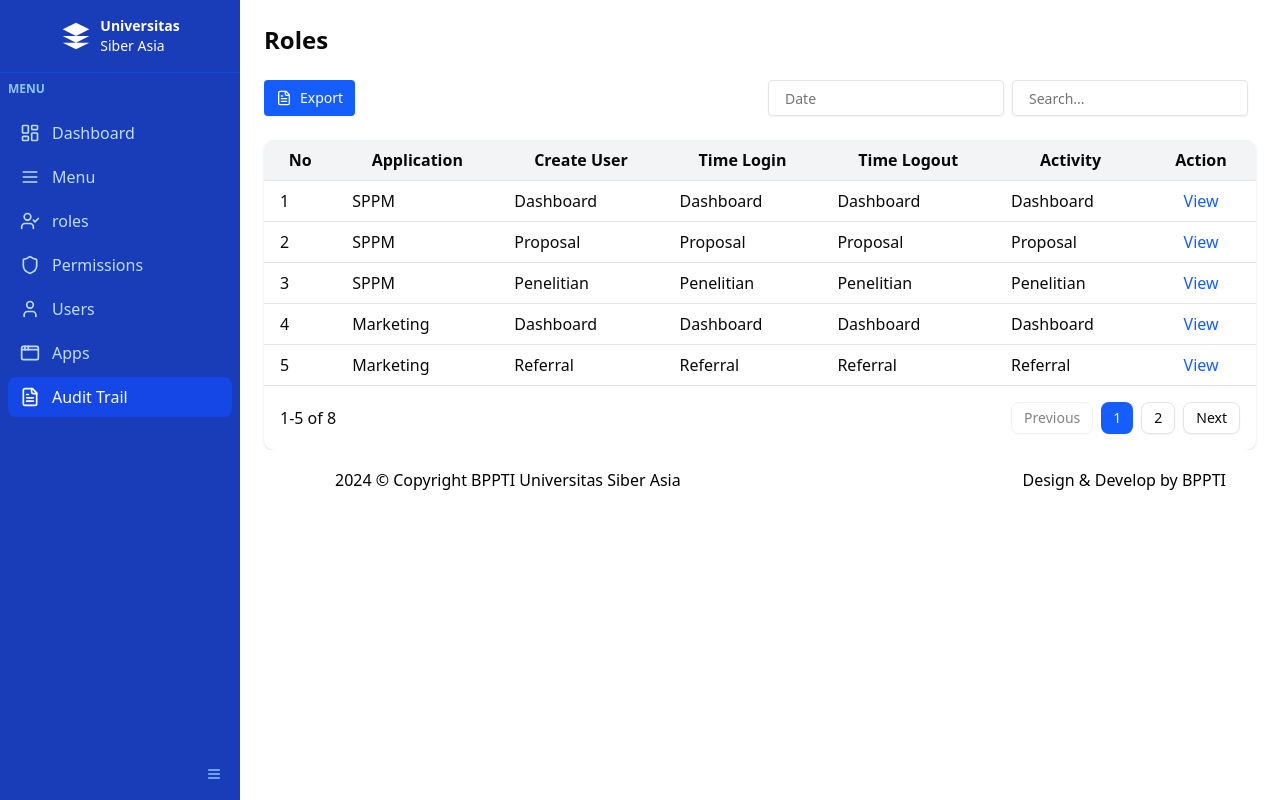
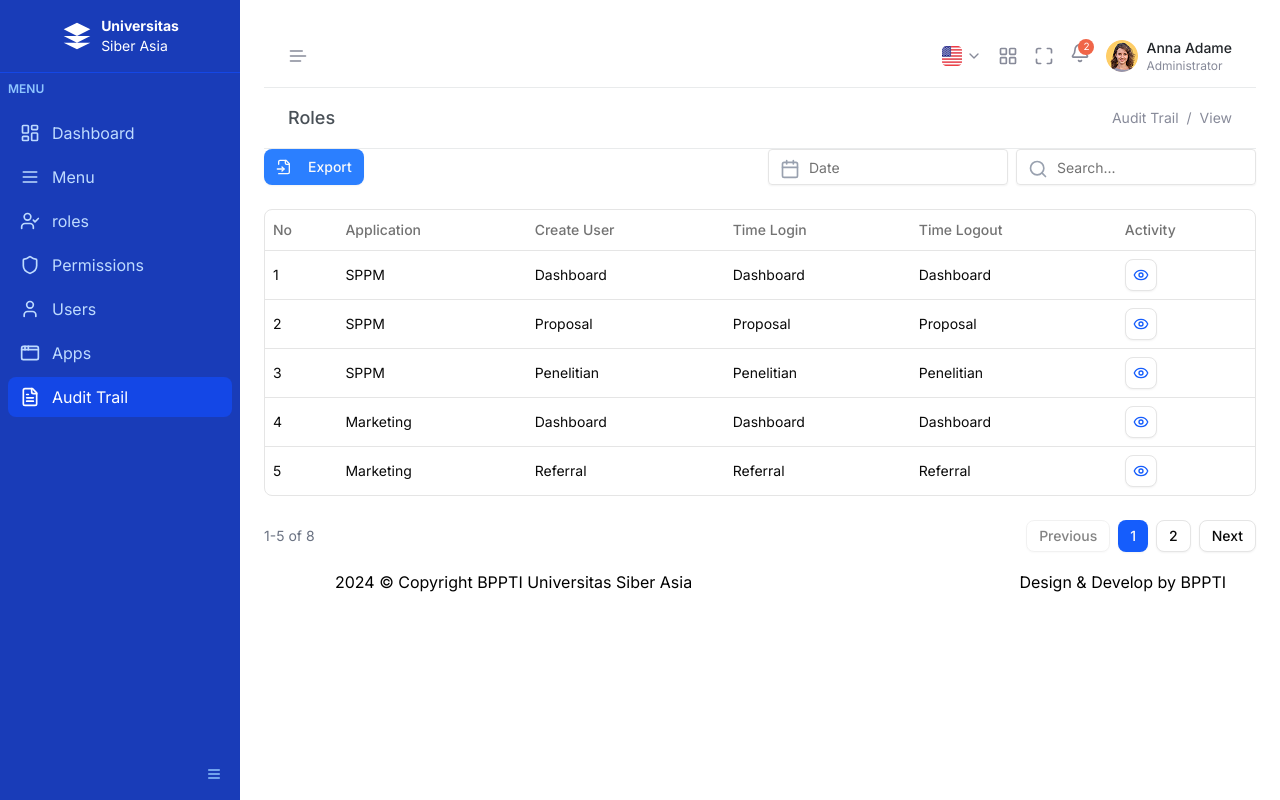
Before and after one commit to RafindraAditias/unsia, a Next.js app: page /dashboard/audit-trail in a window 1280 px wide. Built offline with nearby package versions, Linux system fonts and the light colour scheme.

Commit message:
fix scalling audit trail

```diff
--- /dev/null
+++ b/app/components/dashboard/AuditTable.tsx
@@ -0,0 +1,111 @@
+"use client";
+
+import {
+  createColumnHelper,
+  flexRender,
+  getCoreRowModel,
+  useReactTable,
+} from "@tanstack/react-table";
+import { Edit, Eye, Trash2 } from "lucide-react";
+import {
+  Table,
+  TableBody,
+  TableCell,
+  TableHead,
+  TableHeader,
+  TableRow,
+} from "@/components/ui/table";
+import { Button } from "@/components/ui/button";
+import { MenuItem } from "@/app/dashboard/audit-trail/page"; // Import the type from the page
+
+interface MenuTableProps {
+  data: MenuItem[];
+}
+
+export default function MenuTable({ data }: MenuTableProps) {
+  const columnHelper = createColumnHelper<MenuItem>();
+
+  const columns = [
+    columnHelper.accessor("id", {
+      header: "No",
+      cell: (info) => info.getValue(),
+    }),
+    columnHelper.accessor("application", {
+      header: "Application",
+      cell: (info) => info.getValue(),
+    }),
+    columnHelper.accessor("createUser", {
+      header: "Create User",
+      cell: (info) => info.getValue(),
+    }),
+    columnHelper.accessor("timeLogin", {
+      header: "Time Login",
+      cell: (info) => info.getValue(),
+    }),
+    columnHelper.accessor("timeLogout", {
+      header: "Time Logout",
+      cell: (info) => info.getValue(),
+    }),
+    columnHelper.accessor("activity", {
+      header: "Activity",
+      cell: (info) => {
+        const role = info.getValue();
+        return (
+          <Button
+            variant="outline"
+            size="icon"
+            className="h-8 w-8 text-blue-600"
+          >
+            <Eye className="h-4 w-4" />
+          </Button>
+        );
+      },
+    }),
+  ];
+
+  const table = useReactTable({
+    data,
+    columns,
+    getCoreRowModel: getCoreRowModel(),
+  });
+
+  return (
+    <div className="border rounded-md">
+      <Table>
+        <TableHeader>
+          {table.getHeaderGroups().map((headerGroup) => (
+            <TableRow key={headerGroup.id}>
+              {headerGroup.headers.map((header) => (
+                <TableHead key={header.id}>
+                  {flexRender(
+                    header.column.columnDef.header,
+                    header.getContext()
+                  )}
+                </TableHead>
+              ))}
+            </TableRow>
+          ))}
+        </TableHeader>
+        <TableBody>
+          {table.getRowModel().rows.length ? (
+            table.getRowModel().rows.map((row) => (
+              <TableRow key={row.id}>
+                {row.getVisibleCells().map((cell) => (
+                  <TableCell key={cell.id}>
+                    {flexRender(cell.column.columnDef.cell, cell.getContext())}
+                  </TableCell>
+                ))}
+              </TableRow>
+            ))
+          ) : (
+            <TableRow>
+              <TableCell colSpan={columns.length} className="text-center">
+                No results.
+              </TableCell>
+            </TableRow>
+          )}
+        </TableBody>
+      </Table>
+    </div>
+  );
+}
--- /dev/null
+++ b/app/dashboard/audit-trail/layout.tsx
@@ -0,0 +1,22 @@
+import type { Metadata } from "next";
+import { Inter } from "next/font/google";
+import Sidebar from "@/app/components/dashboard/SideBar";
+
+const inter = Inter({ subsets: ["latin"] });
+
+export default function RootLayout({
+  children,
+}: Readonly<{
+  children: React.ReactNode;
+}>) {
+  return (
+    <html lang="en">
+      <body className={inter.className}>
+        <div className="flex h-screen">
+          <Sidebar />
+          <div className="flex-1 overflow-auto">{children}</div>
+        </div>
+      </body>
+    </html>
+  );
+}
--- a/app/dashboard/audit-trail/page.tsx
+++ b/app/dashboard/audit-trail/page.tsx
@@ -1,7 +1,7 @@
 "use client";
 import { useState } from "react";
 import { Button } from "@/components/ui/button";
-import { Calendar, icons, FileText } from "lucide-react";
+import { FileInput, Search, Calendar } from "lucide-react";
 import {
   Select,
   SelectContent,
@@ -10,12 +10,13 @@ import {
   SelectValue,
 } from "@/components/ui/select";
 import { Input } from "@/components/ui/input";
-import Sidebar from "@/app/components/dashboard/SideBar";
+import { Header } from "@/app/components/dashboard/Header";
 import Footer from "@/app/components/Footer";
+import MenuTable from "@/app/components/dashboard/AuditTable";
 
-// Define the Role type
-export type Role = {
-  no: number;
+// Define the MenuItem type
+export type MenuItem = {
+  id: number;
   application: string;
   createUser: string;
   timeLogin: string;
@@ -25,9 +26,9 @@ export type Role = {
 };
 
 // Sample data
-const rolesData: Role[] = [
+const menuItems: MenuItem[] = [
   {
-    no: 1,
+    id: 1,
     application: "SPPM",
     createUser: "Dashboard",
     timeLogin: "Dashboard",
@@ -36,7 +37,7 @@ const rolesData: Role[] = [
     action: "View",
   },
   {
-    no: 2,
+    id: 2,
     application: "SPPM",
     createUser: "Proposal",
     timeLogin: "Proposal",
@@ -45,7 +46,7 @@ const rolesData: Role[] = [
     action: "View",
   },
   {
-    no: 3,
+    id: 3,
     application: "SPPM",
     createUser: "Penelitian",
     timeLogin: "Penelitian",
@@ -54,7 +55,7 @@ const rolesData: Role[] = [
     action: "View",
   },
   {
-    no: 4,
+    id: 4,
     application: "Marketing",
     createUser: "Dashboard",
     timeLogin: "Dashboard",
@@ -63,7 +64,7 @@ const rolesData: Role[] = [
     action: "View",
   },
   {
-    no: 5,
+    id: 5,
     application: "Marketing",
     createUser: "Referral",
     timeLogin: "Referral",
@@ -72,7 +73,7 @@ const rolesData: Role[] = [
     action: "View",
   },
   {
-    no: 6,
+    id: 6,
     application: "Tracer Study",
     createUser: "Dashboard",
     timeLogin: "Dashboard",
@@ -81,7 +82,7 @@ const rolesData: Role[] = [
     action: "View",
   },
   {
-    no: 7,
+    id: 7,
     application: "Tracer Study",
     createUser: "Quizoner",
     timeLogin: "Quizoner",
@@ -90,7 +91,7 @@ const rolesData: Role[] = [
     action: "View",
   },
   {
-    no: 8,
+    id: 8,
     application: "Tracer Study",
     createUser: "Report",
     timeLogin: "Report",
@@ -100,14 +101,22 @@ const rolesData: Role[] = [
   },
 ];
 
-export default function RolesPage() {
+export default function MenuPage() {
+  // State for filtering, searching and pagination
   const [searchQuery, setSearchQuery] = useState("");
+  const [applicationFilter, setApplicationFilter] = useState("all");
   const [currentPage, setCurrentPage] = useState(0);
-  const [data, setData] = useState<Role[]>(rolesData);
+  const [data, setData] = useState<MenuItem[]>(menuItems);
   const pageSize = 5;
 
-  // Filter data based on search query
+  // Filter data based on application and search query
   const filteredData = data.filter((item) => {
+    // Apply application filter
+    if (applicationFilter !== "all" && item.application !== applicationFilter) {
+      return false;
+    }
+
+    // Apply search filter
     if (
       searchQuery &&
       !Object.values(item).some(
@@ -118,6 +127,7 @@ export default function RolesPage() {
     ) {
       return false;
     }
+
     return true;
   });
 
@@ -128,76 +138,62 @@ export default function RolesPage() {
   const endIndex = Math.min(startIndex + pageSize, totalItems);
   const paginatedData = filteredData.slice(startIndex, endIndex);
 
+  // Create array of page numbers for pagination
   const pageNumbers = [];
   for (let i = 0; i < totalPages; i++) {
     pageNumbers.push(i);
   }
 
   return (
-    <div className="flex h-screen">
-      <Sidebar />
-      <div className="flex-1 p-6">
-        <div className="flex items-center mb-6">
-          <h1 className="text-2xl font-semibold">Roles</h1>
+    <div className="p-6">
+      <Header />
+      <div className="px-6 py-4 border-b border-[#e9ebec] flex items-center justify-between">
+        <h1 className="text-lg font-medium text-[#495057]">Roles</h1>
+        <div className="flex items-center gap-2 text-sm text-[#878a99]">
+          <span className="text-[#878a99]">Audit Trail</span>
+          <span>/</span>
+          <span className="text-[#878a99]">View</span>
+        </div>
       </div>
       <div className="flex items-center justify-between mb-6">
-          <div className="flex items-center space-x-4">
-            <Button className="bg-blue-600 text-white px-4 py-2 rounded">
-              <FileText /> Export
+        <div className="flex items-center space-x-2">
+          <Button variant="default" className="bg-blue-500 hover:bg-blue-600">
+            <FileInput className="h-4 w-4 mr-2" /> Export
           </Button>
         </div>
+
         <div className="flex items-center space-x-2">
+          <div className="relative w-60">
+            <Calendar className="absolute left-3 top-2.5 text-gray-400 w-5 h-5" />
             <Input
-              type="search"
+              type="text"
               placeholder="Date"
-              className="border rounded px-4 py-2"
+              className="border rounded px-10 py-2 w-full text-gray-500 placeholder-gray-400"
             />
+          </div>
+
+          <div className="relative w-60">
+            <Search className="absolute left-3 top-2.5 text-gray-400 w-5 h-5" />
             <Input
               type="search"
               placeholder="Search..."
-              className="border rounded px-4 py-2"
+              className="border rounded px-10 py-2 w-full text-gray-500 placeholder-gray-400"
               value={searchQuery}
               onChange={(e) => setSearchQuery(e.target.value)}
             />
-            <i className="fas fa-search absolute right-3 top-3 text-gray-500"></i>
           </div>
         </div>
-        <div className="bg-white shadow rounded-lg overflow-hidden">
-          <table className="min-w-full bg-white">
-            <thead>
-              <tr>
-                <th className="py-2 px-4 bg-gray-100 border-b">No</th>
-                <th className="py-2 px-4 bg-gray-100 border-b">Application</th>
-                <th className="py-2 px-4 bg-gray-100 border-b">Create User</th>
-                <th className="py-2 px-4 bg-gray-100 border-b">Time Login</th>
-                <th className="py-2 px-4 bg-gray-100 border-b">Time Logout</th>
-                <th className="py-2 px-4 bg-gray-100 border-b">Activity</th>
-                <th className="py-2 px-4 bg-gray-100 border-b">Action</th>
-              </tr>
-            </thead>
-            <tbody>
-              {paginatedData.map((role) => (
-                <tr key={role.no}>
-                  <td className="py-2 px-4 border-b">{role.no}</td>
-                  <td className="py-2 px-4 border-b">{role.application}</td>
-                  <td className="py-2 px-4 border-b">{role.createUser}</td>
-                  <td className="py-2 px-4 border-b">{role.timeLogin}</td>
-                  <td className="py-2 px-4 border-b">{role.timeLogout}</td>
-                  <td className="py-2 px-4 border-b">{role.activity}</td>
-                  <td className="py-2 px-4 border-b text-center text-blue-600 cursor-pointer">
-                    {role.action}
-                  </td>
-                </tr>
-              ))}
-            </tbody>
-          </table>
-          <div className="p-4 flex justify-between items-center">
-            <span>
+      </div>
+      <MenuTable data={paginatedData} />
+      <div className="flex items-center justify-between mt-6">
+        <div>
+          <p className="text-sm text-gray-500">
             {totalItems > 0
               ? `${startIndex + 1}-${endIndex} of ${totalItems}`
               : "0 of 0"}
-            </span>
-            <div className="flex space-x-2">
+          </p>
+        </div>
+        <div className="flex items-center space-x-2">
           <Button
             variant="outline"
             size="sm"
@@ -229,9 +225,7 @@ export default function RolesPage() {
           </Button>
         </div>
       </div>
-        </div>
       <Footer />
-      </div>
     </div>
   );
 }
```
Lines whose indentation alone changed are shown as unchanged.
